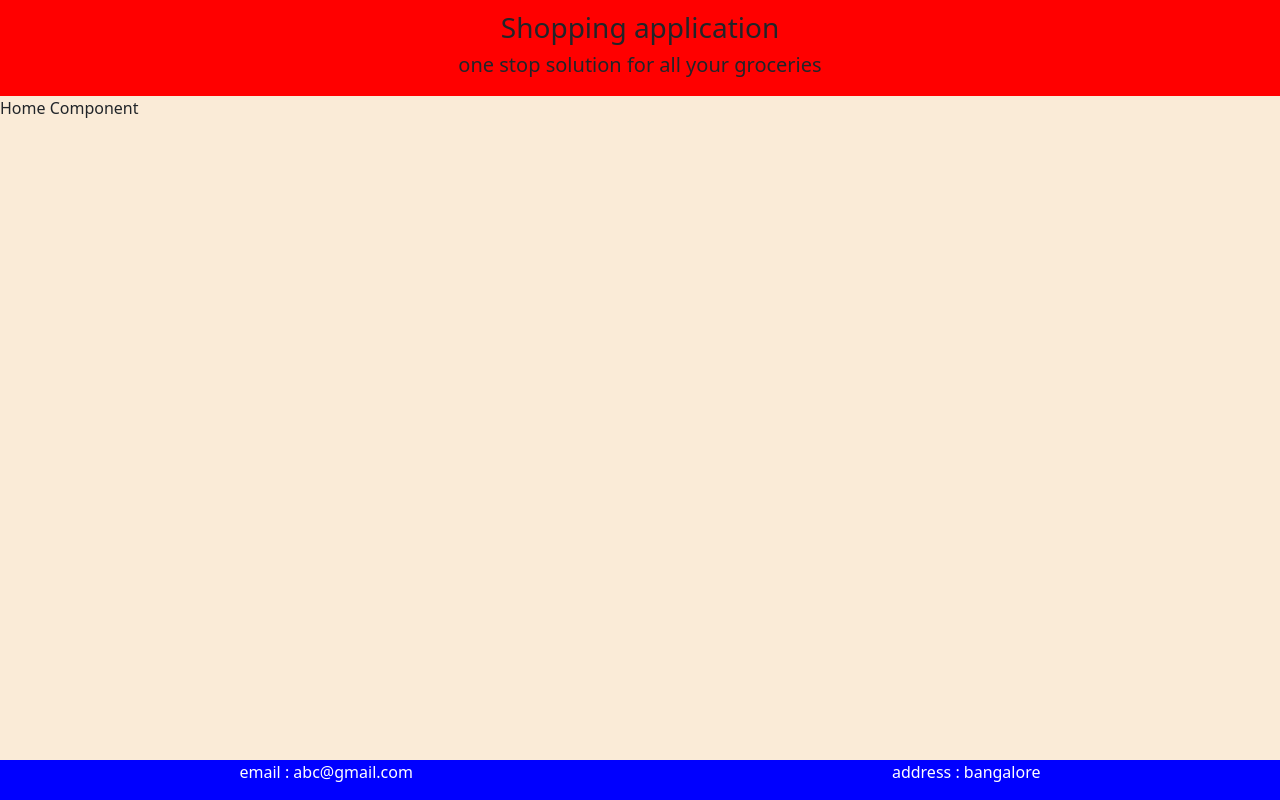
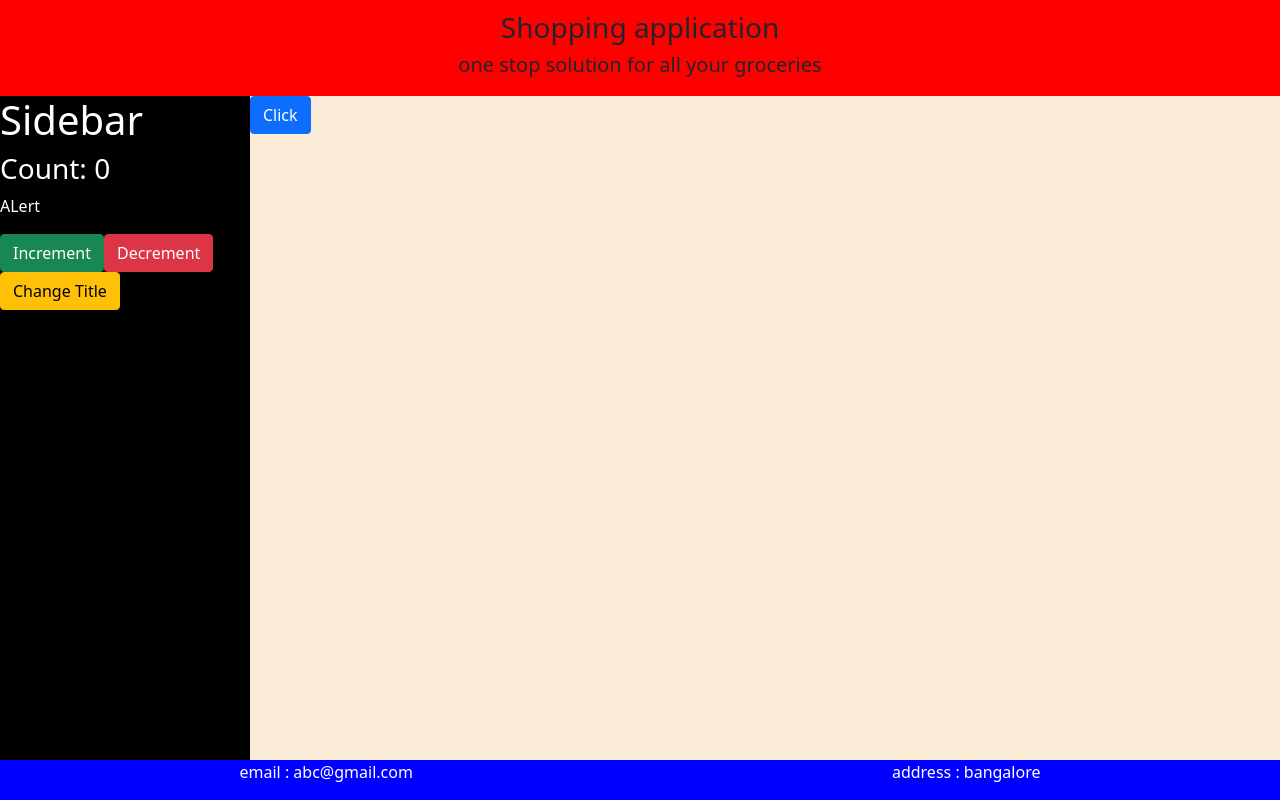
Before and after one commit to Monika-Abhijeet/jr-6-7-React, a React (Create React App) app: page / in a window 1280 px wide. Built offline with nearby package versions, Linux system fonts and the light colour scheme.

Commit message:
handle click event

```diff
--- a/src/components/home/home.css
+++ b/src/components/home/home.css
@@ -3,3 +3,7 @@
   height: 83vh;
   background-color: antiquewhite;
 }
+
+.home {
+  background-color: aqua;
+}
--- a/src/components/home/home.js
+++ b/src/components/home/home.js
@@ -1,6 +1,18 @@
 import "./home.css";
+import Sidebar from "../sidebar/sidebar";
+
 function Home() {
-  return <div className="home-container">Home Component</div>;
+  let alertMe = () => {
+    alert("hello!!! good morning");
+  };
+  return (
+    <div className="home-container">
+      <Sidebar></Sidebar>
+      <button className="btn btn-primary" onClick={alertMe}>
+        Click
+      </button>
+    </div>
+  );
 }
 
 export default Home;
--- /dev/null
+++ b/src/components/sidebar/sidebar.css
@@ -0,0 +1,7 @@
+.sidebar-container {
+  height: 100%;
+  width: 250px;
+  background-color: black;
+  color: white;
+  float: left;
+}
--- /dev/null
+++ b/src/components/sidebar/sidebar.js
@@ -0,0 +1,43 @@
+import { Component } from "react";
+import "./sidebar.css";
+class Sidebar extends Component {
+  constructor() {
+    super();
+    this.state = {
+      count: 0,
+      title: "Sidebar",
+    };
+  }
+  alertMe = () => {
+    alert("Hiiiii!!!!");
+  };
+  increment = () => {
+    this.setState({ count: this.state.count + 1 });
+  };
+  decrement = () => {
+    this.setState({ count: this.state.count - 1 });
+  };
+  changeTitle = () => {
+    this.setState({ title: "This is a new title" });
+  };
+  render() {
+    return (
+      <div className="sidebar-container">
+        <h1>{this.state.title}</h1>
+        <h3>Count: {this.state.count}</h3>
+        <p onClick={this.alertMe}>ALert</p>
+        <button className="btn btn-success" onClick={this.increment}>
+          Increment
+        </button>
+        <button className="btn btn-danger" onClick={this.decrement}>
+          Decrement
+        </button>
+        <button className="btn btn-warning" onClick={this.changeTitle}>
+          Change Title
+        </button>
+      </div>
+    );
+  }
+}
+
+export default Sidebar;
```
